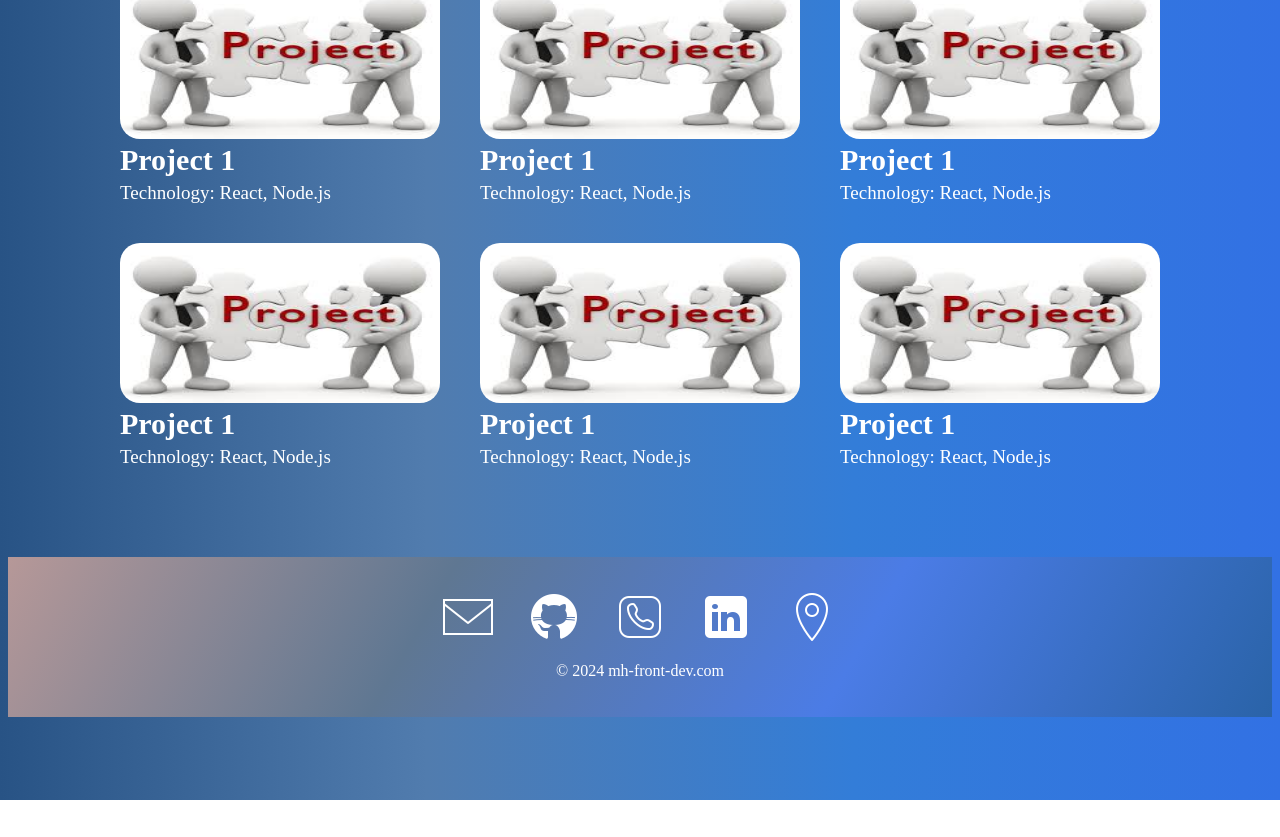
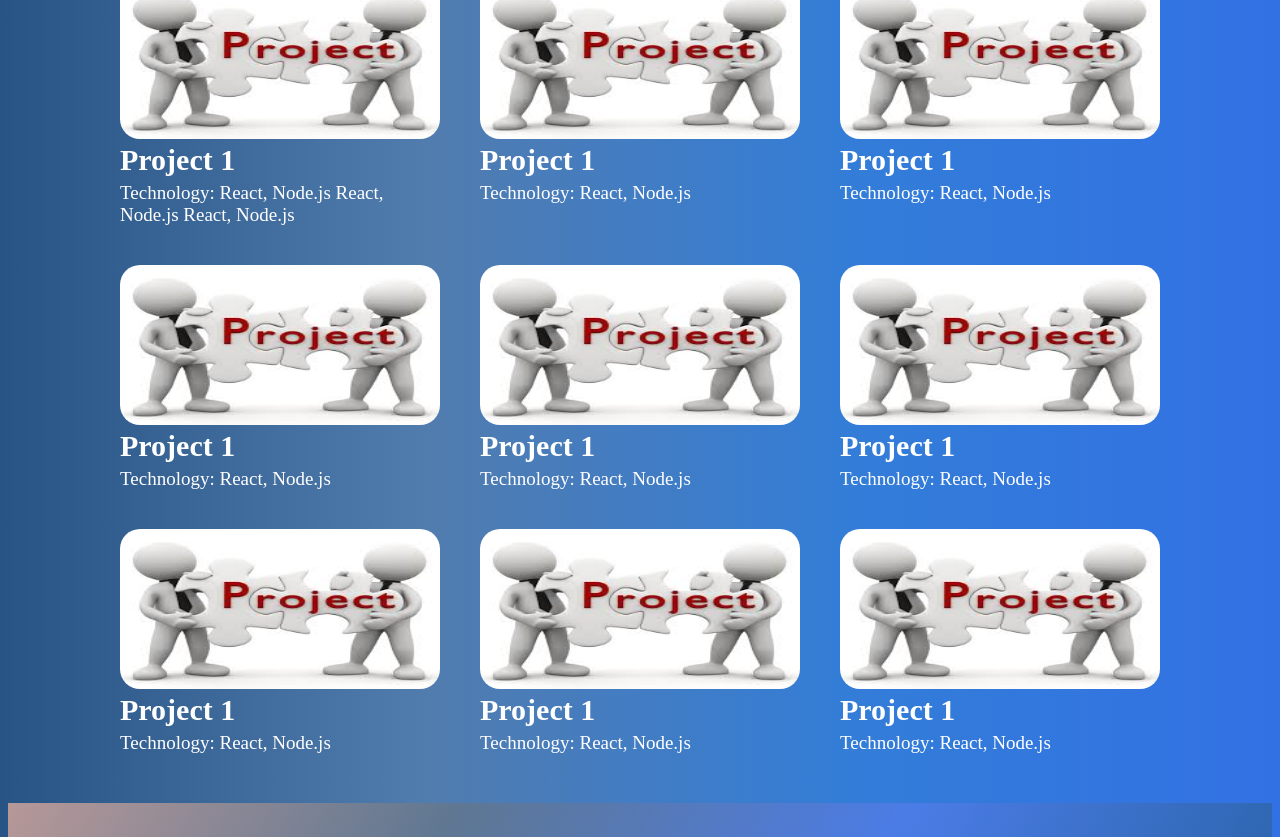
Before and after one commit to makskhv21/myWebSite, a React (Create React App) app: page /Projects in a window 1280 px wide. Shown: the part 238-1075 px from the top of the page. Before the commit the page ends 1038 px from the top, so only its background shows below. Built offline with nearby package versions, Linux system fonts and the light colour scheme; the HTML template or start-up script is replaced by a standard one.

Commit message:
Refactoring footer on all pages

```diff
--- a/src/App.css
+++ b/src/App.css
@@ -2,7 +2,7 @@ body {
     background: linear-gradient(90deg,#285385,#517CAE, #337DD8, #3271E4);
     background-repeat: no-repeat;
     background-size: cover;
-    height: 900px;
+    height: 100%;
     color: white;
     font-family: 'Times New Roman', Times, serif;
 }
--- a/src/components/footer/Footer.css
+++ b/src/components/footer/Footer.css
@@ -1,6 +1,7 @@
 footer {
     background: linear-gradient(120deg,#b69898,#5f7792, #4B7CE6, #2a63a8);
     height: 160px;
+    margin-bottom: 100px;
 }
 
 .footer-img {
--- a/src/components/pages/Contacts/Contacts.css
+++ b/src/components/pages/Contacts/Contacts.css
@@ -11,7 +11,7 @@
 
 .header-contacts > h2 {
     margin-top: 10px;
-    font-size: 25px;
+    font-size: 30px;
     color: bisque;
 }
 
@@ -39,6 +39,7 @@
     display: flex;
     align-items: center;
     gap: 10px;
+    padding-bottom: 30px;
 }
 
 .tg>span, .whatsapp>span {
--- a/src/components/pages/Main/Main.css
+++ b/src/components/pages/Main/Main.css
@@ -3,7 +3,7 @@
 main {
     margin-top: 100px;
     width: 100%;
-    height: 665px;
+    flex-grow: 1;
 }
 
 .main-home {
--- a/src/components/pages/Project.css
+++ b/src/components/pages/Project.css
@@ -6,6 +6,7 @@
     letter-spacing: 1.5px;
     text-shadow: 2px 2px 4px rgba(0, 0, 0, 0.2);
     transition: text-shadow 0.3s ease-in-out;
+    margin-top: 130px;
 }
 
 .project-container {
--- a/src/components/pages/Projects/Projects.css
+++ b/src/components/pages/Projects/Projects.css
@@ -1,3 +1,4 @@
+
 .header-projects {
     display: flex;
     font-size: 48px;
@@ -10,6 +11,7 @@
     display: flex;
     justify-content: center;
     align-items: center;
+    margin-bottom: 30px;
 }
 
 .container-projects {
@@ -29,10 +31,12 @@
 
 .project-name {
     font-size: 30px;
+    width: 320px;
     margin: 0;
 }
 
 .project-desc {
     font-size: 19px;
+    width: 320px;
     margin-top: 5px;
 }
--- a/src/components/pages/Projects/Projects.js
+++ b/src/components/pages/Projects/Projects.js
@@ -12,7 +12,7 @@ function Projects() {
                     <div className="project">
                         <a href="/Projects/1"><img src={projectImage} alt="projectImage" className="project-image" /></a>
                         <h3 className="project-name">Project 1</h3>
-                        <p className="project-desc">Technology: React, Node.js</p>
+                        <p className="project-desc">Technology: React, Node.js React, Node.js React, Node.js</p>
                     </div>
                     <div className="project">
                          <a href="/Projects/2"><img src={projectImage} alt="projectImage" className="project-image" /></a>
@@ -39,6 +39,21 @@ function Projects() {
                         <h3 className="project-name">Project 1</h3>
                         <p className="project-desc">Technology: React, Node.js</p>
                     </div>
+                    <div className="project">
+                        <a href="/Projects/4"><img src={projectImage} alt="projectImage" className="project-image" /></a>
+                        <h3 className="project-name">Project 1</h3>
+                        <p className="project-desc">Technology: React, Node.js</p>
+                    </div>
+                    <div className="project">
+                        <a href="/Projects/5"><img src={projectImage} alt="projectImage" className="project-image" /></a>
+                        <h3 className="project-name">Project 1</h3>
+                        <p className="project-desc">Technology: React, Node.js</p>
+                    </div>
+                    <div className="project">
+                        <a href="/Projects/6"><img src={projectImage} alt="projectImage" className="project-image" /></a>
+                        <h3 className="project-name">Project 1</h3>
+                        <p className="project-desc">Technology: React, Node.js</p>
+                    </div>
                 </div>
             </div>
         </main>
--- a/src/components/pages/Skills/Skills.css
+++ b/src/components/pages/Skills/Skills.css
@@ -1,5 +1,6 @@
 .main-skills {
     margin-top: 130px;
+    padding-bottom: 30px;
 }
 
 .header-skills {
```
